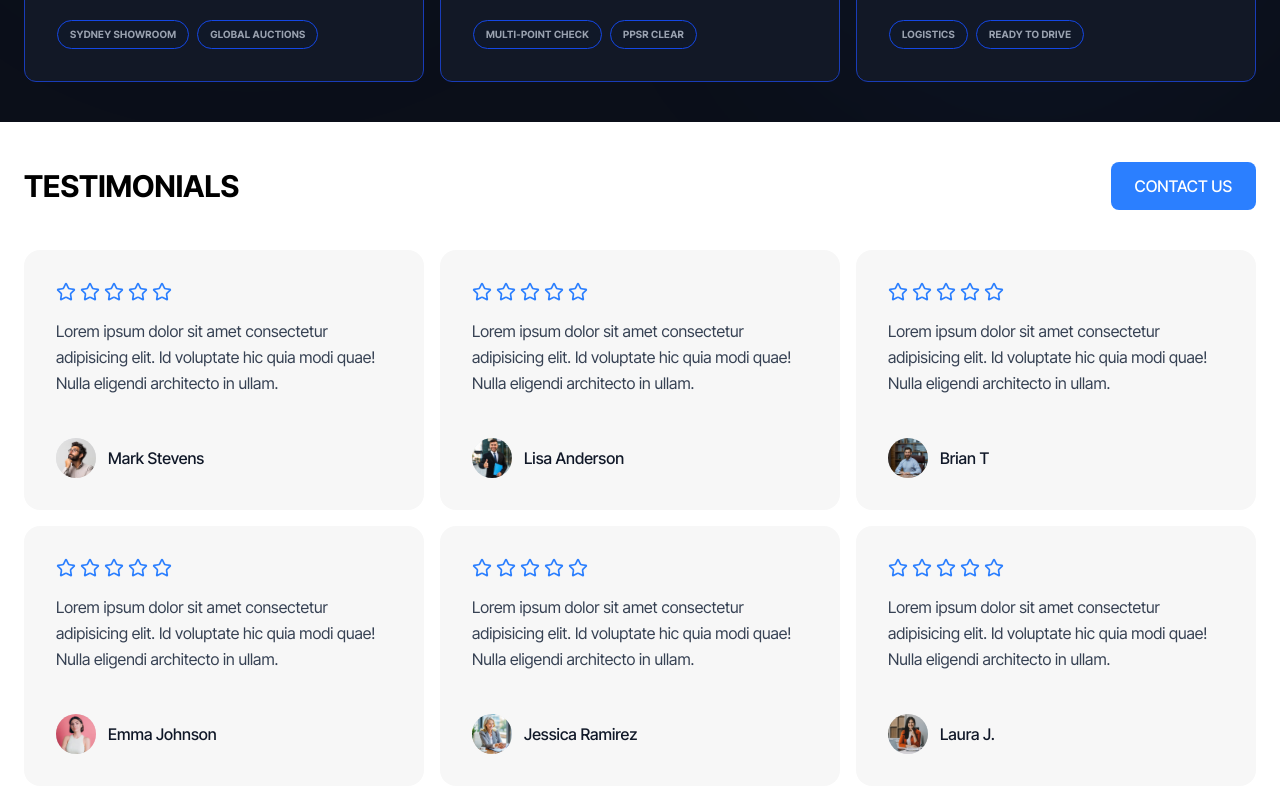
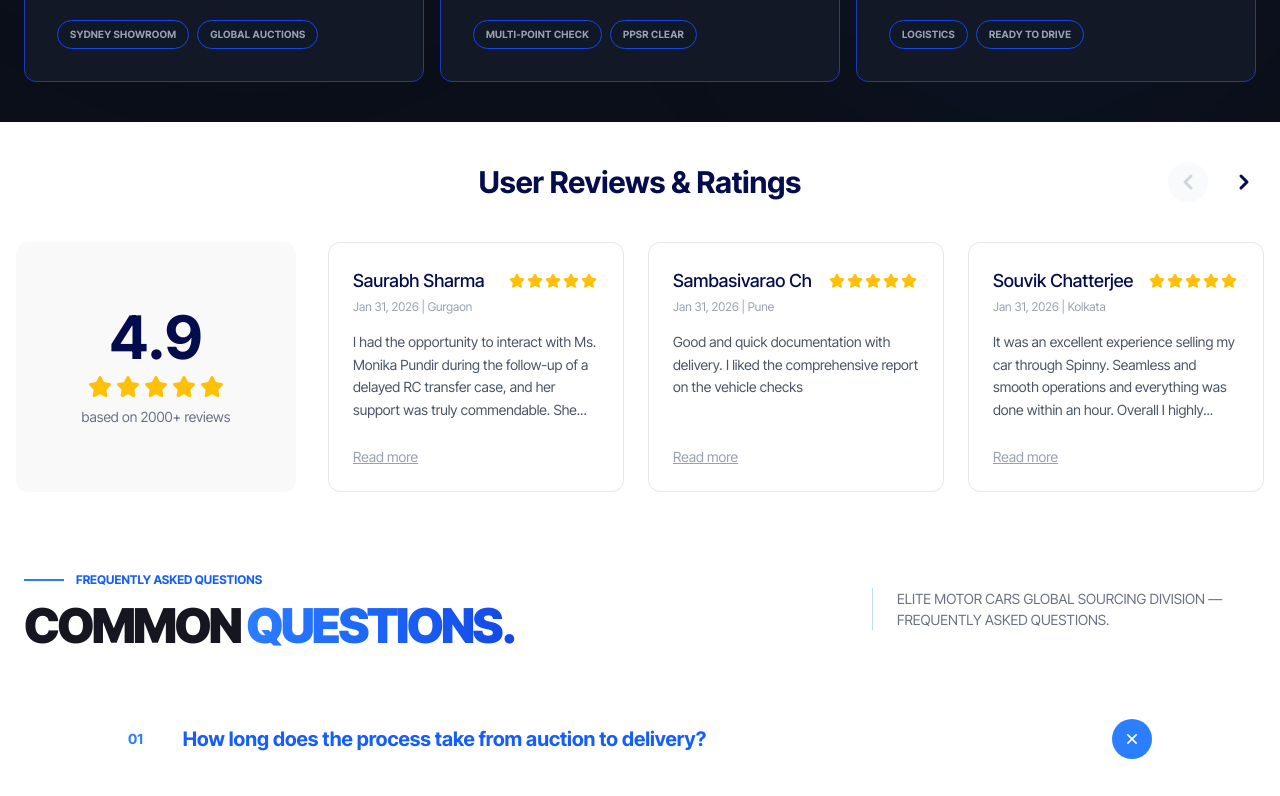
Before and after one commit to 404annas/Car-Detailing, a Next.js app: page / in a window 1280 px wide. Shown: the part 3980-4776 px from the top of the page. Built offline with nearby package versions, Linux system fonts and the light colour scheme.

Commit message:
Testimonial Changed

```diff
--- a/src/app/Home/Home.tsx
+++ b/src/app/Home/Home.tsx
@@ -19,6 +19,7 @@ import SixSteps from '@/components/SixSteps';
 import StepCards from '@/components/StepCards'
 import Steps from '@/components/Steps'
 import Testimonials from '@/components/Testimonials'
+import Testimonials2 from '@/components/Testimonials2';
 
 const Home = () => {
   return (
@@ -55,7 +56,7 @@ const Home = () => {
         <Steps />
       </div>
       <div id="testimonials">
-        <Testimonials />
+        <Testimonials2 />
       </div>
       <div id="faqs">
         <Faqs />
--- a/src/app/layout.tsx
+++ b/src/app/layout.tsx
@@ -50,7 +50,7 @@ export default function RootLayout({
           toastOptions={{
             style: {
               background: '#fff',
-              border: '1px solid #e5e7eb',
+              border: '1px solid #050c4e',
               borderRadius: '0.75rem',
               boxShadow: '0 4px 6px -1px rgba(0, 0, 0, 0.1), 0 2px 4px -1px rgba(0, 0, 0, 0.06)',
             },
--- a/src/app/page.tsx
+++ b/src/app/page.tsx
@@ -9,7 +9,7 @@ const page = () => {
     <div>
       <PreLoader />
       <NextTopLoader
-        color="#00A63E"
+        color="#050c4e"
         initialPosition={0.08}
         crawlSpeed={200}
         height={3}
@@ -17,7 +17,7 @@ const page = () => {
         showSpinner={true}
         easing="ease"
         speed={200}
-        shadow="0 0 10px #2299DD,0 0 5px #2299DD"
+        shadow="0 0 10px #050c4e,0 0 5px #050c4e"
         template='<div class="bar" role="bar"><div class="peg"></div></div>
   <div class="spinner" role="spinner"><div class="spinner-icon"></div></div>'
         zIndex={1600}
--- a/src/components/PreLoader.tsx
+++ b/src/components/PreLoader.tsx
@@ -94,7 +94,7 @@ const PreLoader = () => {
 
                 {/* THE MOVING ROAD */}
                 <div className="w-48 h-1 bg-gray-200 mt-[-2px] rounded-full overflow-hidden relative">
-                    <div className="absolute top-0 left-0 h-full w-full bg-[linear-gradient(90deg,transparent_50%,#22c55e_50%)] bg-[length:20px_100%] animate-road-move"></div>
+                    <div className="absolute top-0 left-0 h-full w-full bg-[linear-gradient(90deg,transparent_50%,#3b82f6_50%)] bg-[length:20px_100%] animate-road-move"></div>
                 </div>
 
             </div>
--- a/src/components/Testimonials2.tsx
+++ b/src/components/Testimonials2.tsx
@@ -1,8 +1,197 @@
-import React from 'react'
+"use client";
+import React, { useState } from "react";
+import { Star, ChevronLeft, ChevronRight } from "lucide-react";
 
 const Testimonials2 = () => {
+  // Data from your screenshot
+  const reviews = [
+    {
+      id: 1,
+      name: "Saurabh Sharma",
+      date: "Jan 31, 2026",
+      location: "Gurgaon",
+      rating: 5,
+      text: "I had the opportunity to interact with Ms. Monika Pundir during the follow-up of a delayed RC transfer case, and her support was truly commendable. She...",
+    },
+    {
+      id: 2,
+      name: "Sambasivarao Ch",
+      date: "Jan 31, 2026",
+      location: "Pune",
+      rating: 5,
+      text: "Good and quick documentation with delivery. I liked the comprehensive report on the vehicle checks",
+    },
+    {
+      id: 3,
+      name: "Souvik Chatterjee",
+      date: "Jan 31, 2026",
+      location: "Kolkata",
+      rating: 5,
+      text: "It was an excellent experience selling my car through Spinny. Seamless and smooth operations and everything was done within an hour. Overall I highly...",
+    },
+    {
+      id: 4,
+      name: "Anjali Gupta",
+      date: "Jan 30, 2026",
+      location: "Delhi",
+      rating: 4,
+      text: "Very professional service. The inspection was thorough and the price offered was fair compared to the market standards.",
+    },
+    {
+      id: 5,
+      name: "Rahul Verma",
+      date: "Jan 29, 2026",
+      location: "Bangalore",
+      rating: 5,
+      text: "Amazing experience! The car was delivered to my doorstep in pristine condition. Highly recommend their services.",
+    },
+  ];
+
+  // State for the carousel
+  const [currentIndex, setCurrentIndex] = useState(0);
+
+  // Logic to show 3 cards on desktop, 1 on mobile
+  const visibleCards = 3;
+  const maxIndex = reviews.length - visibleCards;
+
+  const handlePrev = () => {
+    setCurrentIndex((prev) => (prev === 0 ? 0 : prev - 1));
+  };
+
+  const handleNext = () => {
+    setCurrentIndex((prev) => (prev >= maxIndex ? prev : prev + 1));
+  };
+
+  // Helper to render stars
+  const renderStars = (count: number) => {
+    return Array(5)
+      .fill(0)
+      .map((_, i) => (
+        <Star
+          key={i}
+          size={16}
+          fill={i < count ? "#FFC107" : "#E5E7EB"} // Yellow or Gray
+          stroke={i < count ? "#FFC107" : "#E5E7EB"}
+          className="mr-0.5"
+        />
+      ));
+  };
+
   return (
-    <div>Testimonials2</div>
+    <section className="w-full py-10 bg-white overflow-hidden">
+      <div className="container mx-auto px-4">
+
+        {/* Header with Lines and Navigation Arrows */}
+        <div className="flex items-center justify-between mb-10 relative">
+          {/* Background Line */}
+          <div className="absolute left-0 right-0 top-1/2 h-[1px] bg-gray-200 -z-10 hidden md:block"></div>
+
+          <div className="bg-white pr-6 z-10 mx-auto md:mx-0">
+            {/* Centered Title logic roughly matching image */}
+            <div className="absolute left-0 right-0 top-1/2 -translate-y-1/2 text-center pointer-events-none hidden md:block">
+              <span className="bg-white px-6 text-3xl font-bold text-[#050c4e]">
+                User Reviews & Ratings
+              </span>
+            </div>
+            {/* Mobile Title */}
+            <h2 className="text-3xl font-bold text-[#050c4e] md:hidden text-center">
+              User Reviews & Ratings
+            </h2>
+          </div>
+
+          {/* Navigation Arrows (Top Right) */}
+          <div className="bg-white pl-6 z-10 hidden md:flex items-center gap-4">
+            <button
+              onClick={handlePrev}
+              disabled={currentIndex === 0}
+              className={`p-2 rounded-full transition-colors cursor-pointer duration-300 ${currentIndex === 0 ? 'text-gray-300 bg-gray-50 hover:cursor-not-allowed' : 'text-[#050c4e] hover:bg-gray-100'}`}
+            >
+              <ChevronLeft size={24} strokeWidth={3} />
+            </button>
+            <button
+              onClick={handleNext}
+              disabled={currentIndex >= maxIndex}
+              className={`p-2 rounded-full transition-colors cursor-pointer duration-300 ${currentIndex >= maxIndex ? 'text-gray-300 bg-gray-50 hover:cursor-not-allowed' : 'text-[#050c4e] hover:bg-gray-100'}`}
+            >
+              <ChevronRight size={24} strokeWidth={3} />
+            </button>
+          </div>
+        </div>
+
+        {/* Main Content: Left Summary + Right Carousel */}
+        <div className="flex flex-col lg:flex-row gap-8">
+
+          {/* 1. Left Side: Rating Summary Box */}
+          <div className="shrink-0 w-full lg:w-[280px]">
+            <div className="bg-[#F9F9F9] rounded-xl p-8 flex flex-col items-center justify-center h-full min-h-[200px]">
+              <span className="text-[#050c4e] text-6xl font-bold mb-2">4.9</span>
+              <div className="flex gap-1 mb-2">
+                {/* 5 Big Stars */}
+                {Array(5).fill(0).map((_, i) => (
+                  <Star key={i} size={24} fill="#FFC107" stroke="#FFC107" />
+                ))}
+              </div>
+              <p className="text-gray-500 text-sm">based on 2000+ reviews</p>
+            </div>
+          </div>
+
+          {/* 2. Right Side: Carousel */}
+          <div className="flex-1 overflow-hidden relative">
+            <div
+              className="flex transition-transform duration-500 ease-in-out gap-6"
+              style={{ transform: `translateX(-${currentIndex * (100 / visibleCards)}%)` }} // Logic for sliding
+            >
+              {reviews.map((review) => (
+                <div
+                  key={review.id}
+                  className="min-w-[100%] md:min-w-[calc(50%-12px)] lg:min-w-[calc(33.333%-16px)]"
+                >
+                  <div className="border border-gray-200 rounded-xl p-6 h-[250px] flex flex-col justify-between bg-white">
+
+                    {/* Card Top: Name & Stars */}
+                    <div>
+                      <div className="flex justify-between items-center mb-1">
+                        <h3 className="text-[#050c4e] font-medium text-lg truncate pr-2">
+                          {review.name}
+                        </h3>
+                        <div className="flex shrink-0">
+                          {renderStars(review.rating)}
+                        </div>
+                      </div>
+
+                      <p className="text-gray-400 text-xs mb-4">
+                        {review.date} | {review.location}
+                      </p>
+
+                      <p className="text-gray-600 text-sm leading-relaxed line-clamp-4">
+                        {review.text}
+                      </p>
+                    </div>
+
+                    {/* Card Bottom: Read More */}
+                    <button className="text-gray-400 text-sm underline self-start hover:text-[#050c4e] cursor-pointer transition-all duration-300 mt-2">
+                      Read more
+                    </button>
+                  </div>
+                </div>
+              ))}
+            </div>
+          </div>
+
+        </div>
+
+        {/* Mobile Navigation Controls (Visible only on small screens) */}
+        <div className="flex md:hidden justify-center gap-4 mt-6">
+          <button onClick={handlePrev} disabled={currentIndex === 0} className="p-2 border rounded-full">
+            <ChevronLeft size={20} />
+          </button>
+          <button onClick={handleNext} disabled={currentIndex >= reviews.length - 1} className="p-2 border rounded-full">
+            <ChevronRight size={20} />
+          </button>
+        </div>
+
+      </div>
+    </section>
   )
 }
 
```
